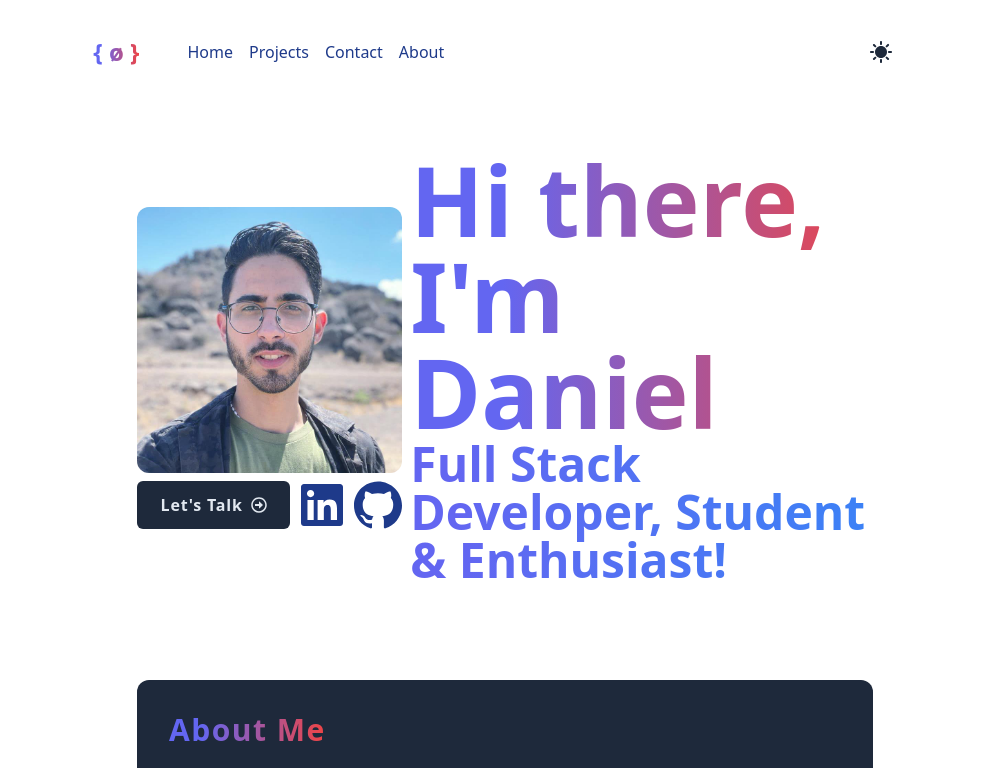
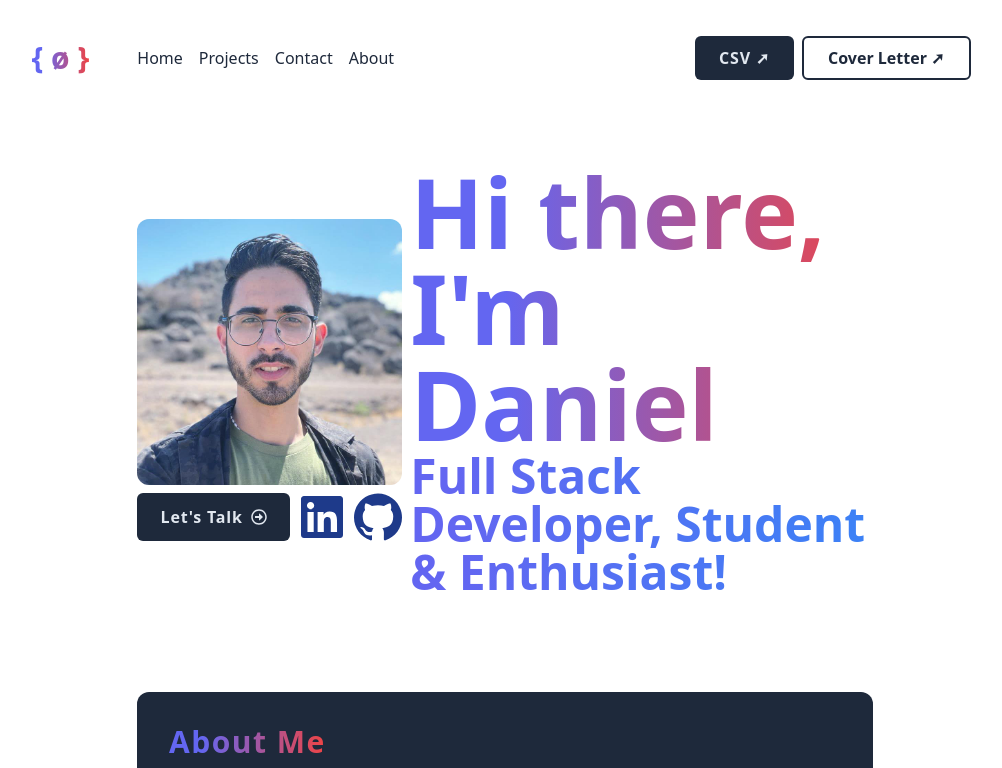
Before and after one commit to danielFernandezDj/dani-portfolio-app, a React (Vite) app: page / in a window 1280 px wide. Shown: the top 768 px of the page, without its empty margins (135-1137 px from the left). Built offline with nearby package versions, Linux system fonts and the light colour scheme.

Commit message:
include 2 download  buttons for csv & cover letter, change the style of hover menu link

```diff
--- a/src/App.jsx
+++ b/src/App.jsx
@@ -2,16 +2,21 @@ import React, { useState, useEffect } from 'react';
 import { BrowserRouter as Router, Route, Routes, Link } from 'react-router-dom';
 
 // Icons
-import { GiMoonBats } from "react-icons/gi";
-import { MdSunny } from "react-icons/md";
+// import { GiMoonBats } from "react-icons/gi";
+// import { MdSunny } from "react-icons/md";
 import { HiMiniHome } from "react-icons/hi2";
 import { BsFillPersonLinesFill } from "react-icons/bs";
 import { SiMinutemailer } from "react-icons/si";
+import { FiDownload } from "react-icons/fi";
 
 // Component
 import DropDowMenu from './components/DropDowMenu';
 import Home from './components/Home';
 import Footer from './Footer';
+
+function Projects() {
+  return <div className="p-4"></div>;
+}
 
 function Contact() {
   return <div className="p-4"></div>;
@@ -46,7 +51,7 @@ function NavBar() {
       <div className="container mx-auto md:px-4 px-8 py-3 flex md:justify-around justify-between md:px-20 items-center">
         {/* –––––––––––––––––––––––––––– Left Side –––––––––––––––––––––––––––– */}
         <div className='flex space-x-12 items-center justify-center'>
-          <Link to="/" className="text-2xl logo-style">
+          <Link to="/" className="text-3xl logo-style simple-hover-animation">
             &#123; ø &#125;
           </Link>
           <div className="flex content-center hidden md:block space-x-4">
@@ -57,8 +62,18 @@ function NavBar() {
           </div>
         </div>
         {/* –––––––––––––––––––––––––––– Right side - Icons –––––––––––––––––––––––––––– */}
-        <div className="flex space-x-6">
-          <button className="text-slate-800 simple-hover-animation"><MdSunny className="w-6 h-auto" /></button>
+        <div className="flex gap-2">
+          <a href='https://docs.google.com/document/d/1RQ8uI58cl7uD3EA8v6hDp6M4YfOU0pwrCeszlcx7_eM/edit?usp=sharing' target='_Blank'
+            className="flex justify-center items-center gap-2 rounded-md / py-2 px-6 font-bold btn-hover-animation"
+          >
+            CSV ➚
+          </a>
+          <a href='https://docs.google.com/document/d/1ZdKekTgWMx22usWVeI8DbfDKO-m8UUrzPbLImbZnJSE/edit?usp=sharing' target='_Blank'
+            className="flex justify-center items-center gap-2 rounded-md /
+            py-2 px-6 text-slate-800 font-bold bg-transparent border-2 border-slate-800 hover:border-blue-600 hover:text-blue-600"
+          >
+            Cover Letter ➚
+          </a>
           <DropDowMenu links={links} />
         </div>
       </div>
@@ -75,8 +90,9 @@ function App() {
         <div className="flex-grow">
           <Routes>
             <Route path="/" element={<Home />} />
+            <Route path="/projects" element={<Projects />} />
+            <Route path="/contact" element={<Contact />} />
             <Route path="/about" element={<About />} />
-            <Route path="/contact" element={<Contact />} />
           </Routes>
         </div>
         <Footer />
--- a/src/components/Home.jsx
+++ b/src/components/Home.jsx
@@ -20,7 +20,7 @@ export default function Home() {
             <div className="mt-2 flex gap-2 justify-between content-center">
 
               <button className="flex gap-2 flex-row justify-center items-center w-full btn-hover-animation">
-                Let's Talk <span> <FaRegArrowAltCircleRight className="size-4" /></span>
+                Let's Talk <FaRegArrowAltCircleRight className="size-4" />
               </button>
 
               <div className="flex gap-2">
--- a/src/index.css
+++ b/src/index.css
@@ -9,11 +9,7 @@
   }
 
   .nav-text-style {
-    @apply text-blue-900 lg:hover:text-blue-700 lg:hover:underline;
-  }
-
-  .simple-hover-animation {
-    @apply lg:transition-all lg:ease-out lg:hover:scale-125 duration-300;
+    @apply text-slate-800 md:hover:text-blue-600 md:hover:underline decoration-wavy font-medium ;
   }
 
   /* ----------------------------- Card Styling ----------------------------- */
@@ -32,7 +28,11 @@
 
   /* ----------------------------- Single Style ----------------------------- */
   .btn-hover-animation {
-    @apply rounded-md font-bold tracking-wider text-slate-200 bg-slate-800 hover:bg-slate-900 transition ease-out duration-300;
+    @apply rounded-md font-bold tracking-wider text-slate-200 bg-slate-800 hover:bg-blue-600 transition ease-out duration-200;
+  }
+
+  .simple-hover-animation {
+    @apply transition-all ease-out hover:scale-125 duration-300;
   }
 
   .icon-hover-animation {
```
